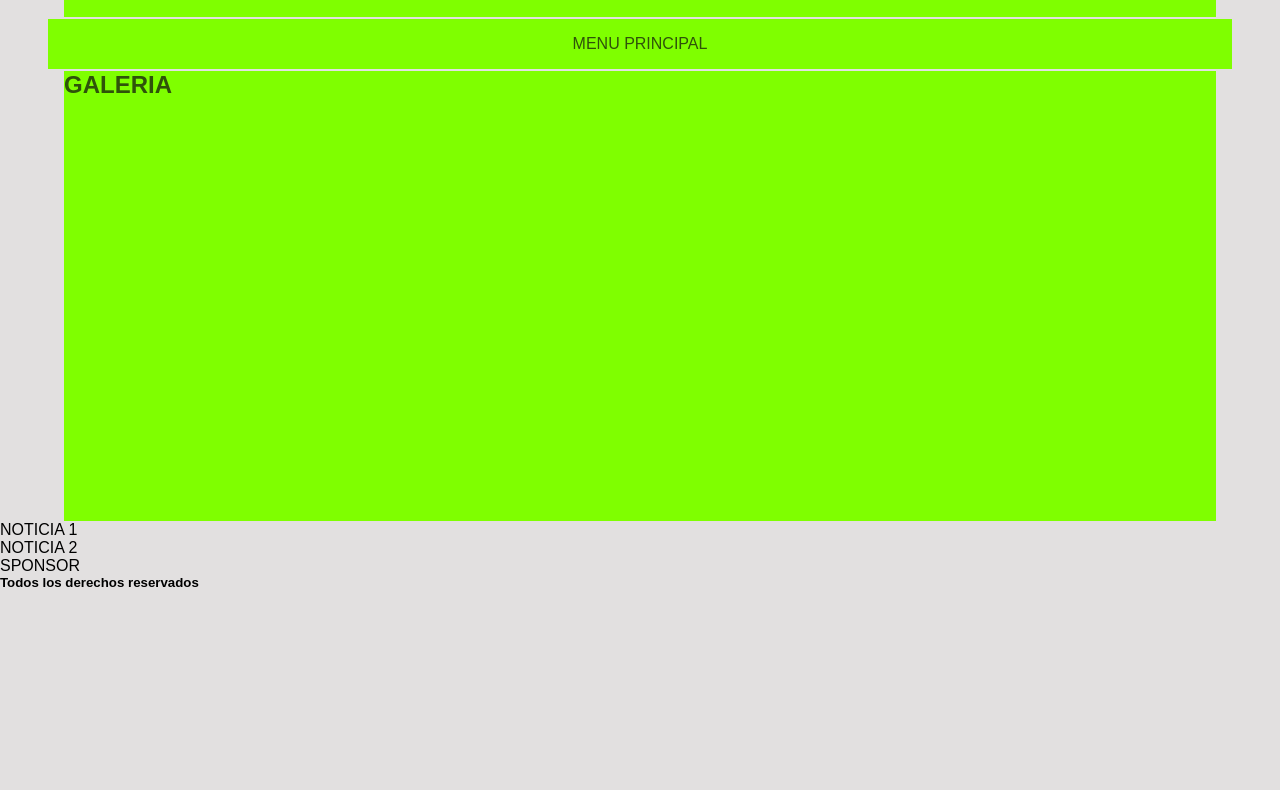
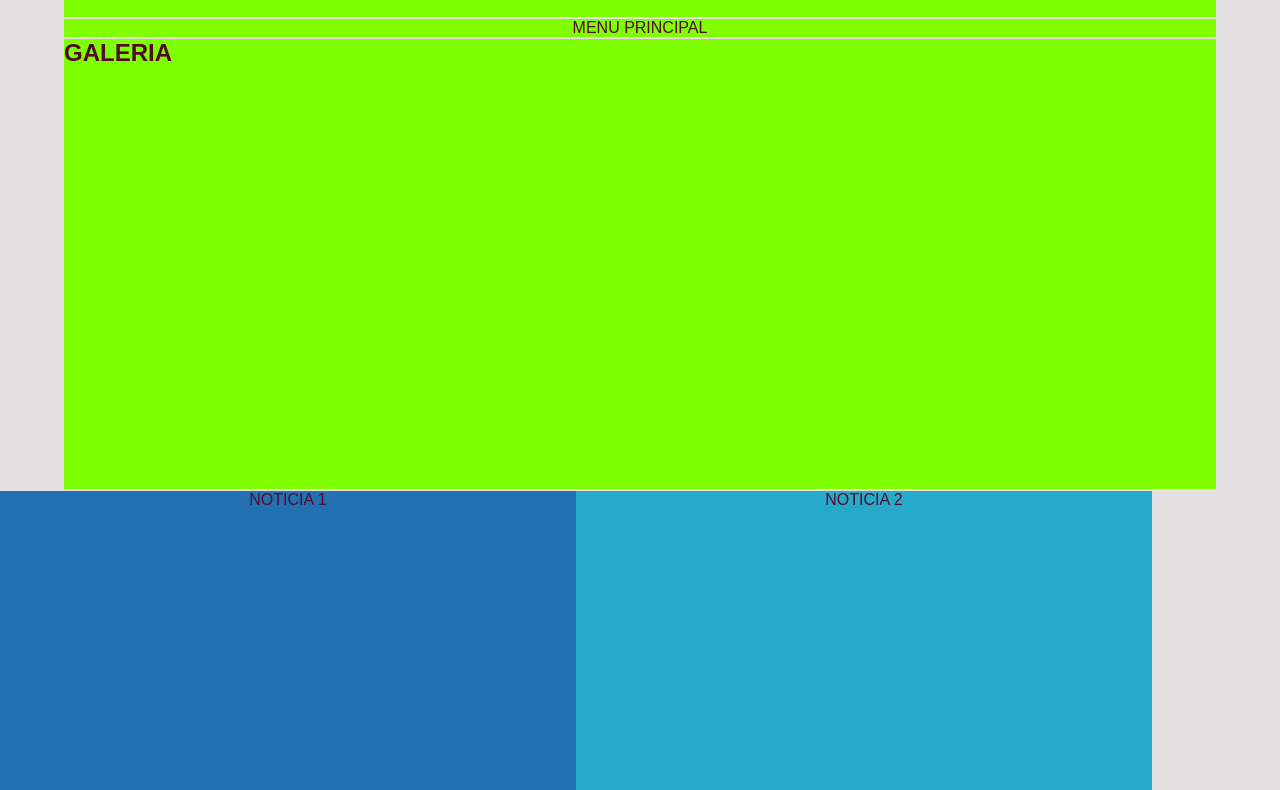
Before and after one commit to djosuejj/Ingenieria_Web, a plain HTML site: page index.html in a window 1280 px wide. Shown: the part 84-874 px from the top of the page. Before the commit the page ends 800 px from the top, so only its background shows below. Drawn offline with Linux system fonts and the light colour scheme.

Commit message:
Taller 02

```diff
--- a/css/estilos.css
+++ b/css/estilos.css
@@ -1,23 +1,22 @@
 *{
 	padding: 0;
-	margin: 0;  //todos los bordes desde 0
+	margin: 0;
 }
 body{
 	font-family: Arial;
 	background-color: #e2e0e0;
 
 }
-header.cabeceraPrincipal, nav.menuPrincipal,section.galeriaPrincipal{
+header.cabeceraPrincipal, nav.menuPrincipal,section.galeriaPrincipal,aside.sponsor,footer{
 	background-color: chartreuse;
-	color: rgb(47, 83, 10);
+	color: rgb(83, 10, 40);
 	width: 90%;
-	margin: 0 auto;  //Centrar el cuadro de cabecera
+	margin: 0 auto;
 }
 header.cabeceraPrincipal h1{
-	padding: 1em;     //Bordes
+	padding: 1em;
 	width: 20%;
 	display: inline-block;
-
 }
 section.seccionCabecera{
 	width: 70%;
@@ -28,10 +27,43 @@ nav.menuPrincipal{
 	margin-top: 2px;
 	text-align: center;
 }
-nav.menuPrincipal{
-	padding: 1em;  //div pongale un espacio
+nav.menuPrincipal div{
+	padding: 1em;
 }
 section.galeriaPrincipal{
 	margin-top: 2px;
 	height: 450px;
 }
+section.noticias1{
+	background-color: rgb(34, 114, 179);
+	color: rgb(83, 10, 40);
+	text-align: center;
+	width: 45%;
+	height: 300px;
+	float: left;
+	margin: 0 auto;
+	margin-top: 2px;
+
+}
+section.noticias2{
+	background-color: rgb(39, 170, 202);
+	color: rgb(83, 10, 40);
+	text-align: center;
+	width: 45%;
+	height: 300px;
+	float: left;
+	margin: 0 auto;
+	margin-top: 2px;
+}
+aside.sponsor{
+	margin-top: 4px;
+	text-align: center;
+	height: 100px;
+	float: left;
+}
+footer{
+	margin-top: 2px;
+	text-align: center;
+	height: 25px;
+	float: left;
+}
--- a/index.html
+++ b/index.html
@@ -1,9 +1,10 @@
 <!DOCTYPE html>
-<html>
+<html lang="es">
 <head>
-	<meta charset="utf-8">
+	<meta charset="UTF-8">
+	<meta name="viewport" content="width=device-width, initial-scale=1.0">
 	<title>Maquetación en HTML y CSS</title>
-	<link rel="stylesheet" type="text/css" href=" css/estilos.css">
+	<link rel="stylesheet" href="css/estilos.css">
 </head>
 <body>
 	<header class="cabeceraPrincipal">
@@ -23,12 +24,11 @@
 	<section class="galeriaPrincipal">
 		<h2>GALERIA</h2>
 	</section>
-
-	<main>
-		<section class="noticias">
+	<main class="noticias">
+		<section class="noticias1">
 			NOTICIA 1
 		</section>
-		<section class="noticias">
+		<section class="noticias2">
 			NOTICIA 2
 		</section>
 	</main>
```
